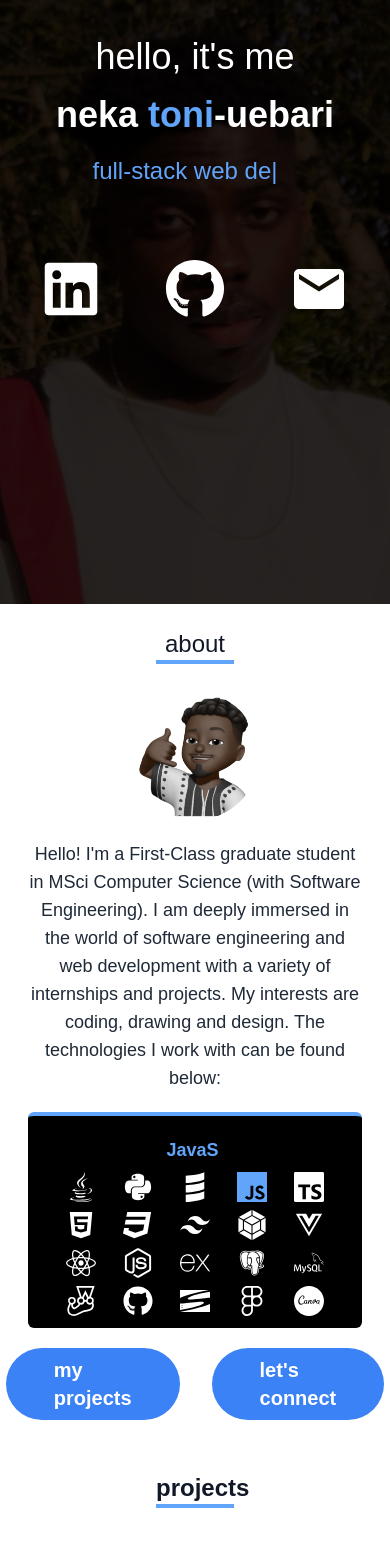
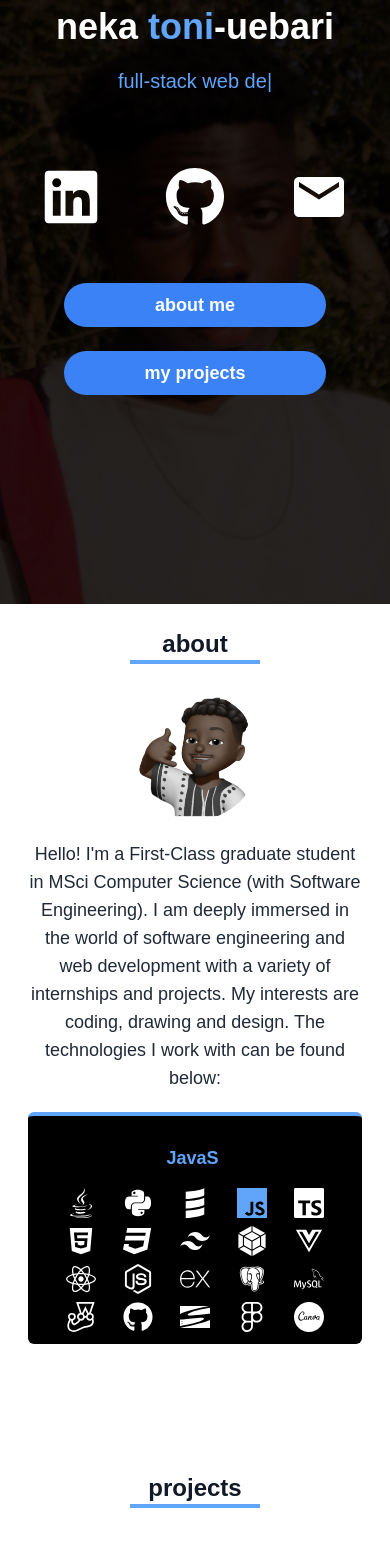
Before and after one commit to toniu/toni-portfolio, a React (Create React App) app: page / in a window 390 px wide. Shown: the part 240-1786 px from the top of the page. Built offline with nearby package versions, Linux system fonts and the light colour scheme; grey boxes are pictures that could not be loaded.

Commit message:
Progress in responsive fixes.

```diff
--- a/src/components/About.jsx
+++ b/src/components/About.jsx
@@ -1,12 +1,11 @@
 import React from 'react'
 import moi from '../assets/apple-avatar.png'
-import { Link } from 'react-scroll';
 import AboutIcons from './AboutIcons.jsx';
 
 const About = () => {
     return (
         <div id='about' className="bg-white relative h-screen">
-            <h2 className="pt-6 md:pt-10 text-2xl w-1/5 text-center md:text-left font-smeibold text-gray-900
+            <h2 className="pt-6 md:pt-10 text-2xl w-1/3 text-center md:text-left font-semibold text-gray-900
             border-b-4 border-blue-400 mb-4 mx-auto md:mx-5 md:text-4xl">
                 about
             </h2>
@@ -27,28 +26,6 @@ const About = () => {
                 </div>
                 <AboutIcons/>
             </div>
-            <div className='flex justify-center md:justify-start p-2'>
-                <Link
-                    className="mx-4 bg-blue-500 hover:bg-blue-700 text-white text-xl font-bold py-2 px-12 rounded-full
-                    focus:outline-none focus:shadow-outline hover:cursor-pointer transition 100"
-                    to='projects'
-                    spy={true}
-                    smooth={true}
-                    offset= {-100}
-                    duration={500}>
-                    my projects
-                </Link>
-                <Link
-                    className="mx-4 bg-blue-500 hover:bg-blue-700 text-white text-xl font-bold py-2 px-12 rounded-full
-                    focus:outline-none focus:shadow-outline hover:cursor-pointer transition 100"
-                    to='contact'
-                    spy={true}
-                    smooth={true}
-                    offset= {-100}
-                    duration={500}>
-                    let's connect
-                </Link>
-            </div>
 
         </div>
     )
--- a/src/components/AboutIcons.jsx
+++ b/src/components/AboutIcons.jsx
@@ -67,7 +67,7 @@ const AboutIcons = () => {
     return (
         <div className='px-5'>
             <div className='p-3 bg-black text-center rounded-md border-t-4 border-blue-400 text-white w-full'>
-                <div className='m-1 p-1'>
+                <div className='m-1 p-3'>
                     <AnimatedTitle title={techIcons[currentIndex].title} />
                 </div>
                 <IconGrid currentIndex={currentIndex} />
--- a/src/components/Contact.jsx
+++ b/src/components/Contact.jsx
@@ -3,14 +3,14 @@ import React from 'react'
 const Contact = () => {
     return (
         <div id='contact' className="bg-white relative h-screen">
-            <h2 className="pt-6 md:pt-10 text-2xl w-1/5 text-center md:text-left font-semibold text-gray-900
+            <h2 className="pt-6 md:pt-10 text-2xl w-1/3 text-center md:text-left font-semibold text-gray-900
             border-b-4 border-blue-400 mb-4 mx-auto md:mx-5 md:text-4xl">
                 contact
             </h2>
 
             <div className=" px-6 py-2">
                 <div className='p-1 text-gray-800 text-lg font-light'>
-                    <p className='p-2 flex justify-center md:justify-between'> submit the form below to get in touch with me </p>
+                    <p className='p-5 flex text-center justify-center md:justify-between'> submit the form below to get in touch with me through e-mail </p>
                     <div className="max-w-4/5  mx-auto">
                         <form className="bg-white shadow-md rounded px-8 pt-6 pb-8 mb-4">
                             <div className="mb-4">
--- a/src/components/Hero.jsx
+++ b/src/components/Hero.jsx
@@ -13,7 +13,7 @@ const Hero = () => {
                 <h1 className='text-4xl md:text-5xl font-normal leading-tight'>hello, it's me</h1>
                 <p className='text-4xl md:text-5xl mt-4 font-bold'>neka <span className="text-blue-400">toni</span>-uebari</p>
                 <TypeAnimation
-                    className="pr-5 py-5 text-2xl md:text-5xl text-blue-400"
+                    className="px-2 py-5 text-xl md:text-5xl text-center md:text-left text-blue-400"
                     sequence={[
                         'software engineer',
                         1500,
@@ -25,17 +25,17 @@ const Hero = () => {
                     wrapper="span"
                     speed={50}
                     repeat={Infinity}
-                    />
+                />
                 <div className="flex justify-center md:justify-start mt-10 p-3">
                     <a href="https://www.linkedin.com/in/neka-toni-uebari/" target="_blank" rel="noopener noreferrer"
-                    className="mx-8 text-6xl
+                        className="mx-8 text-6xl
                     hover:text-blue-400 transition 100">
-                        <FaLinkedin/>
+                        <FaLinkedin />
                     </a>
                     <a href="https://github.com/toniu" target="_blank" rel="noopener noreferrer"
-                    className="mx-8 text-6xl
+                        className="mx-8 text-6xl
                     hover:text-blue-400 transition 100">
-                        <FaGithub/>
+                        <FaGithub />
                     </a>
                     <Link
                         className="mx-8 text-6xl
@@ -43,9 +43,31 @@ const Hero = () => {
                         to='contact'
                         spy={true}
                         smooth={true}
-                        offset= {-100}
+                        offset={-100}
                         duration={500}>
-                        <MdEmail/>
+                        <MdEmail />
+                    </Link>
+                </div>
+                <div className='pt-5 block text-lg md:text-xl md:flex md:justify-start'>
+                    <Link
+                        className="block m-6 bg-blue-500 hover:bg-blue-700 text-white font-bold py-2 px-12 rounded-full
+                    focus:outline-none focus:shadow-outline hover:cursor-pointer transition 100"
+                        to='about'
+                        spy={true}
+                        smooth={true}
+                        offset={-100}
+                        duration={500}>
+                        about me
+                    </Link>
+                    <Link
+                        className="block m-6 bg-blue-500 hover:bg-blue-700 text-white font-bold py-2 px-12 rounded-full
+                    focus:outline-none focus:shadow-outline hover:cursor-pointer transition 100"
+                        to='projects'
+                        spy={true}
+                        smooth={true}
+                        offset={-100}
+                        duration={500}>
+                        my projects
                     </Link>
                 </div>
             </div>
--- a/src/components/Projects.jsx
+++ b/src/components/Projects.jsx
@@ -8,6 +8,8 @@ import img1 from '../assets/project-arithmetix.png';
 import img2 from '../assets/project-fsimulation.png';
 import img3 from '../assets/project-mybiblejourney.png';
 import img4 from '../assets/project-toniarts.png';
+import img5 from '../assets/project-badminton.png';
+import img6 from '../assets/project-sportal.png';
 
 import "slick-carousel/slick/slick.css";
 import "slick-carousel/slick/slick-theme.css";
@@ -18,7 +20,7 @@ function SampleNextArrow(props) {
     const { onClick } = props;
     return (
       <button
-        className='text-4xl z-50 hover:text-blue-400 transition 100 absolute top-1/2 right-0 transform -translate-y-1/2'
+        className='text-4xl z-30 hover:text-blue-400 transition 100 absolute top-1/2 right-0 transform -translate-y-1/2'
         onClick={onClick}
       >
         <FaCircleArrowRight/>
@@ -30,7 +32,7 @@ function SampleNextArrow(props) {
     const { onClick } = props;
     return (
       <button
-        className='text-4xl z-50 hover:text-blue-400 transition 100 absolute top-1/2 left-0 transform -translate-y-1/2'
+        className='text-4xl z-30 hover:text-blue-400 transition 100 absolute top-1/2 left-0 transform -translate-y-1/2'
         onClick={onClick}
       >
         <FaCircleArrowLeft/>
@@ -70,6 +72,20 @@ const Projects = () => {
             demoLink: 'https://example.com/demo4',
             codeLink: 'https://example.com/demo4',
         },
+        {
+            title: 'bpms netbeans ',
+            description: 'Java Netbeans project for a badminton player management system of a club of badminton players. This includes the login of badminton players, management of players, scheduling of fixtures and results and the ranking of players.',
+            imageUrl: img5,
+            demoLink: 'https://example.com/demo5',
+            codeLink: 'https://example.com/demo5',
+        },
+        {
+            title: 'sharepoint portal',
+            description: 'SPFx TypeScript project of implemented Sharepoint webparts for Sharepoint website specifically for receiving and delivering information to other parties. This includes dashboard, profile, polls, group management and calendar',
+            imageUrl: img6,
+            demoLink: 'https://example.com/demo6',
+            codeLink: 'https://example.com/demo6',
+        },
     ];
 
     const settings = {
@@ -92,7 +108,7 @@ const Projects = () => {
 
     return (
         <div id='projects' className="bg-white relative h-screen">
-            <h2 className="pt-6 md:pt-10 text-2xl w-1/5 text-center md:text-left font-semibold text-gray-900 border-b-4 border-blue-400 mb-4 mx-auto md:mx-5 md:text-4xl">
+            <h2 className="pt-6 md:pt-10 text-2xl w-1/3 text-center md:text-left font-semibold text-gray-900 border-b-4 border-blue-400 mb-4 mx-auto md:mx-5 md:text-4xl">
                 projects
             </h2>
 
@@ -100,7 +116,7 @@ const Projects = () => {
                 <div className='mt-10'>
                     <Slider {...settings}>
                         {projects.map((p, index) => (
-                            <div key={index} className='bg-white px-10 h-[450px] text-black rounded-xl flex justify-center text-center'>
+                            <div key={index} className='bg-white px-2 h-[450px] text-black rounded-xl flex justify-center text-center'>
 
                                 <div
                                     className='rounded-t-xl bg-blue-500 flex justify-center text-center items-center'
```
Also changed, not shown: src/assets/project-badminton.png (added), src/assets/project-sportal.png (added).
